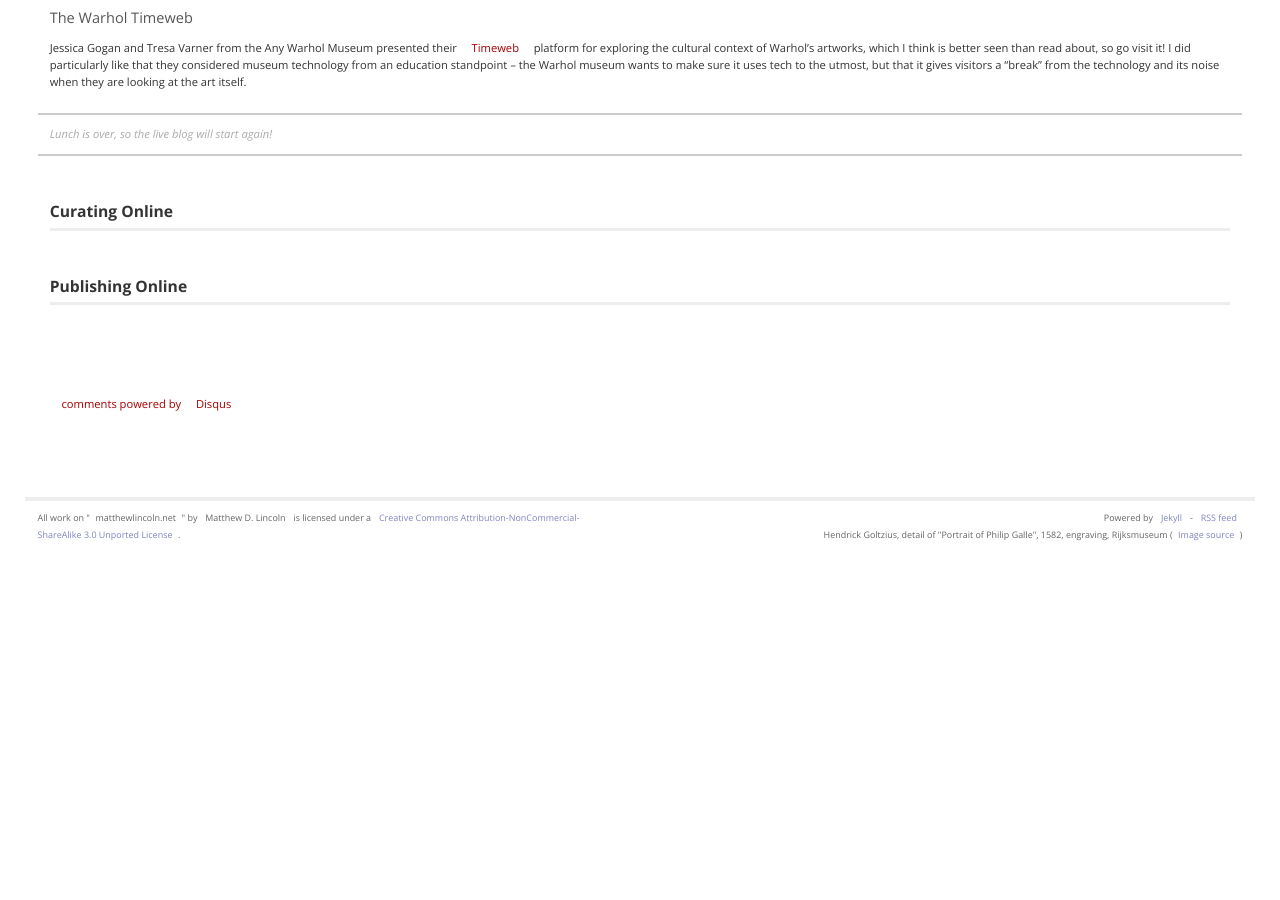
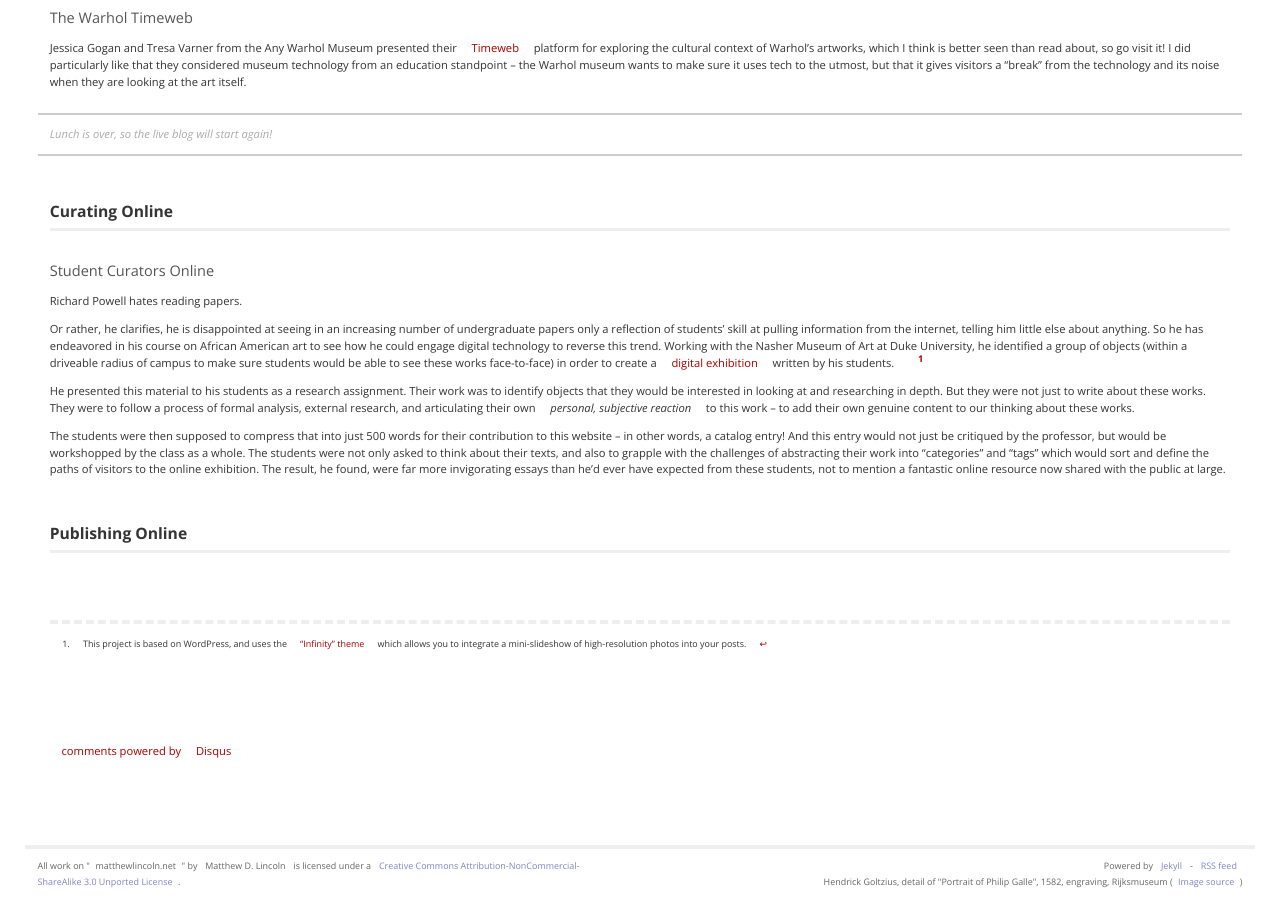
Before and after one commit to mdlincoln/mdlincoln.github.io, a Jekyll site: the page built from _posts/2013-11-15-american-art-history-and-digital-scholarship.md, in a window 1280 px wide and 900 px high, scrolled down 1929 px. Built offline with Jekyll 4.4.1, drawn with Linux system fonts in a browser that asks for light colours; comment, search, counter and statistics services are not loaded; before the commit the page ends 2518 px from its top, so only the background shows below that.

Commit message:
Richard Powell

```diff
--- a/_posts/2013-11-15-american-art-history-and-digital-scholarship.md
+++ b/_posts/2013-11-15-american-art-history-and-digital-scholarship.md
@@ -104,4 +104,24 @@ I did particularly like that they considered museum technology from an education
 
 # Curating Online
 
+## Student Curators Online
+
+Richard Powell hates reading papers.
+
+Or rather, he clarifies, he is disappointed at seeing in an increasing number of undergraduate papers only a reflection of students' skill at pulling information from the internet, telling him little else about anything.
+So he has endeavored in his course on African American art to see how he could engage digital technology to reverse this trend.
+Working with the Nasher Museum of Art at Duke University, he identified a group of objects (within a driveable radius of campus to make sure students would be able to see these works face-to-face) in order to create a [digital exhibition](http://closeup.nasher.duke.edu) written by his students.[^infinity]
+
+[^infinity]: This project is based on WordPress, and uses the ["Infinity" theme](http://t.co/2Kl9VkgGha) which allows you to integrate a mini-slideshow of high-resolution photos into your posts.
+
+He presented this material to his students as a research assignment.
+Their work was to identify objects that they would be interested in looking at and researching in depth.
+But they were not just to write about these works.
+They were to follow a process of formal analysis, external research, and articulating their own *personal, subjective reaction* to this work -- to add their own genuine content to our thinking about these works.
+
+The students were then supposed to compress that into just 500 words for their contribution to this website -- in other words, a catalog entry!
+And this entry would not just be critiqued by the professor, but would be workshopped by the class as a whole.
+The students were not only asked to think about their texts, and also to grapple with the challenges of abstracting their work into "categories" and "tags" which would sort and define the paths of visitors to the online exhibition.
+The result, he found, were far more invigorating essays than he'd ever have expected from these students, not to mention a fantastic online resource now shared with the public at large.
+
 # Publishing Online
```
